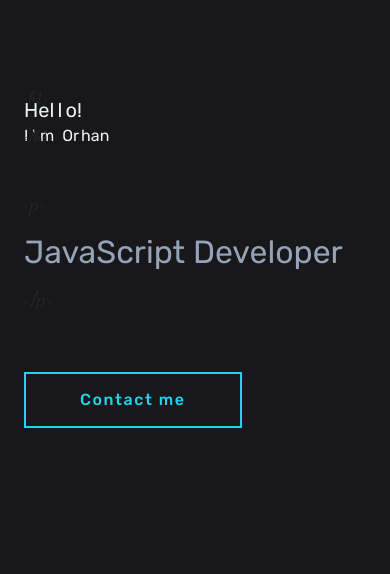
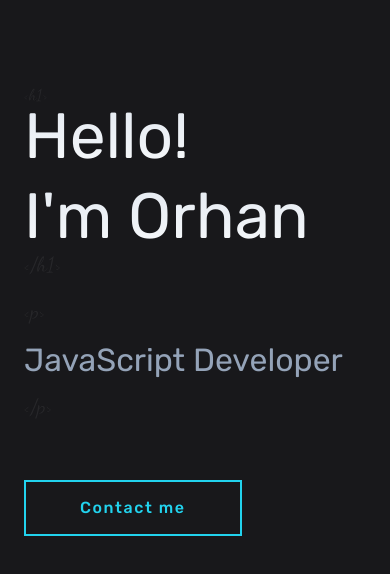
Before and after one commit to OrhanOzkercin/orhanozkercin.com_v2, a Nuxt app: page / in a window 390 px wide. Shown: the top 574 px of the page. Built offline with nearby package versions, Linux system fonts and the light colour scheme; a web font is replaced by a local one.

Commit message:
fix: responviness of theHeaderText

```diff
--- a/components/TheHeaderText.vue
+++ b/components/TheHeaderText.vue
@@ -1,5 +1,5 @@
 <template>
-  <div ref="headerWord" class="relative">
+  <div ref="headerWordContainer" class="relative">
     <component
       :before-tag="'<' + headerType + '>'"
       :after-tag="'</' + headerType + '>'"
@@ -9,12 +9,7 @@
     >
       <template v-for="(word, index) in theWord">
         <span
-          :class="[
-            index === 0
-              ? `text-xl md:text-[${fontSize * 0.9}px] lg:text-[${fontSize}px]`
-              : 'after',
-          ]"
-          class="inline-block min-w-[0.5rem] cursor-default bg-gradient-to-t from-slate-50 to-slate-200 bg-clip-text text-transparent"
+          class="inline-block min-w-[0.5rem] cursor-default bg-gradient-to-t from-slate-50 to-slate-200 bg-clip-text leading-tight text-transparent"
           v-for="letter in word"
         >
           {{ letter === " " ? "&nbsp;" : letter }}
@@ -28,35 +23,82 @@
 <script lang="ts" setup>
 import { useStore } from "~~/store/store";
 
+/* ---------------------------------- Props --------------------------------- */
+
+interface fontSize {
+  default?: number;
+  md?: number;
+  lg?: number;
+  xl?: number;
+}
+
 interface Props {
-  fontSize?: number;
+  fontSize?: fontSize;
+  fontSizeUnit?: string;
   headerType?: string;
   theWord?: string[];
 }
+
 const props = withDefaults(defineProps<Props>(), {
-  fontSize: "1rem",
+  fontSize: (): Props["fontSize"] => ({
+    default: 4,
+    md: 5,
+    lg: 6,
+    xl: 7,
+  }),
+  fontSizeUnit: "rem",
   headerType: "h1",
   theWord: () => ["Default", "Text"],
 });
 
+/* ---------------------------------- State --------------------------------- */
+
 const { tagColor, tagFontSize } = useStore();
 const { theWord, headerType } = reactive(toRefs(props));
 
-const headerWord = ref<HTMLElement>(null);
+const headerWordContainer = ref<HTMLElement>(null);
+
+/* -------------------------------- Lifecycle ------------------------------- */
 
 onMounted(() => {
-  listenHoverOnLetters(headerWord.value);
+  listenHoverOnLetters(headerWordContainer.value);
+  console.log(xlFontSize.value);
 });
 
-function listenHoverOnLetters(headerWord: HTMLElement) {
-  headerWord.addEventListener("mouseover", (e) => {
+/* --------------------------------- Getters -------------------------------- */
+
+const fontSize = computed({
+  get: () => `${props.fontSize.default}${props.fontSizeUnit}`,
+  set: () => {},
+});
+const mdFontSize = computed({
+  get: () => `${props.fontSize.md}${props.fontSizeUnit}`,
+  set: () => {},
+});
+const lgFontSize = computed({
+  get: () => `${props.fontSize.lg}${props.fontSizeUnit}`,
+  set: () => {},
+});
+const xlFontSize = computed({
+  get: () => `${props.fontSize.xl}${props.fontSizeUnit}`,
+  set: () => {},
+});
+
+/* --------------------------------- Methods -------------------------------- */
+
+function getWindowWidth(): number {
+  return window.innerWidth;
+}
+
+function listenHoverOnLetters(headerWordContainer: HTMLElement) {
+  headerWordContainer.addEventListener("mouseover", (e) => {
     const element = e.target as HTMLElement;
     if (element.tagName.toLowerCase() == headerType) return;
 
     element.classList.add("animated");
     element.classList.add("rubberBand");
   });
-  headerWord.addEventListener("animationend", (e) => {
+  headerWordContainer.addEventListener("animationend", (e) => {
     const element = e.target as HTMLElement;
     element.classList.remove("animated");
     element.classList.remove("rubberBand");
@@ -68,30 +110,36 @@ function listenHoverOnLetters(headerWord: HTMLElement) {
 .header::before {
   content: attr(before-tag);
   color: v-bind(tagColor);
-  // font-size: v-bind(tagFontSize);
   position: absolute;
-  top: -0.7rem;
-  // margin-left: -1.5rem;
+  top: -0.8rem;
 }
 .header::after {
   content: attr(after-tag);
   color: v-bind(tagColor);
-  // font-size: v-bind(tagFontSize);
+  font-size: v-bind(tagFontSize);
   position: absolute;
-  bottom: -0.7rem;
+  bottom: -1.5rem;
   left: 0;
 }
 
 .header span {
-  // font-size: v-bind(fontSize);
+  font-size: v-bind(xlFontSize);
+}
+@media screen and (max-width: 1024px) {
+  .header span {
+    font-size: v-bind(lgFontSize);
+  }
 }
 
-@media screen and (max-width: 1024px) {
-  .header::after {
-    bottom: 0rem;
+@media screen and (max-width: 768px) {
+  .header span {
+    font-size: v-bind(mdFontSize);
   }
+}
+
+@media screen and (max-width: 640px) {
   .header span {
-    // font-size: v-bind(fontSize);
+    font-size: v-bind(fontSize);
   }
 }
 </style>
--- a/pages/index.vue
+++ b/pages/index.vue
@@ -1,11 +1,6 @@
 <template>
   <main class="relative ml-6">
-    <TheHeaderText
-      class="mt-24 mb-14 block"
-      header-type="h1"
-      :font-size="75"
-      :the-word="helloWord"
-    />
+    <TheHeaderText class="mt-24 mb-14 block" :the-word="helloWord" />
     <TheParagraphText :fontSize="'2rem'" class="relative mb-16"
       >JavaScript Developer
     </TheParagraphText>
```
